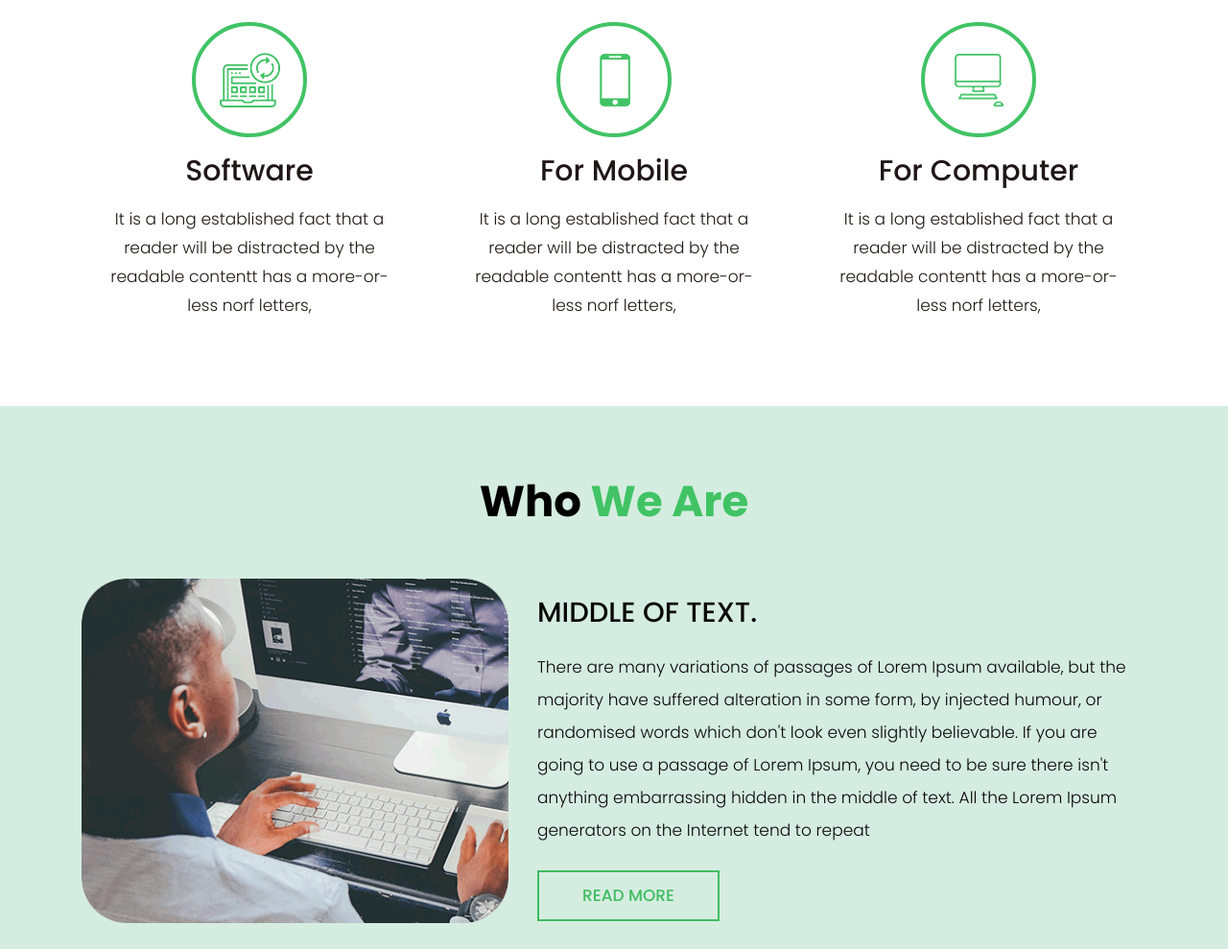
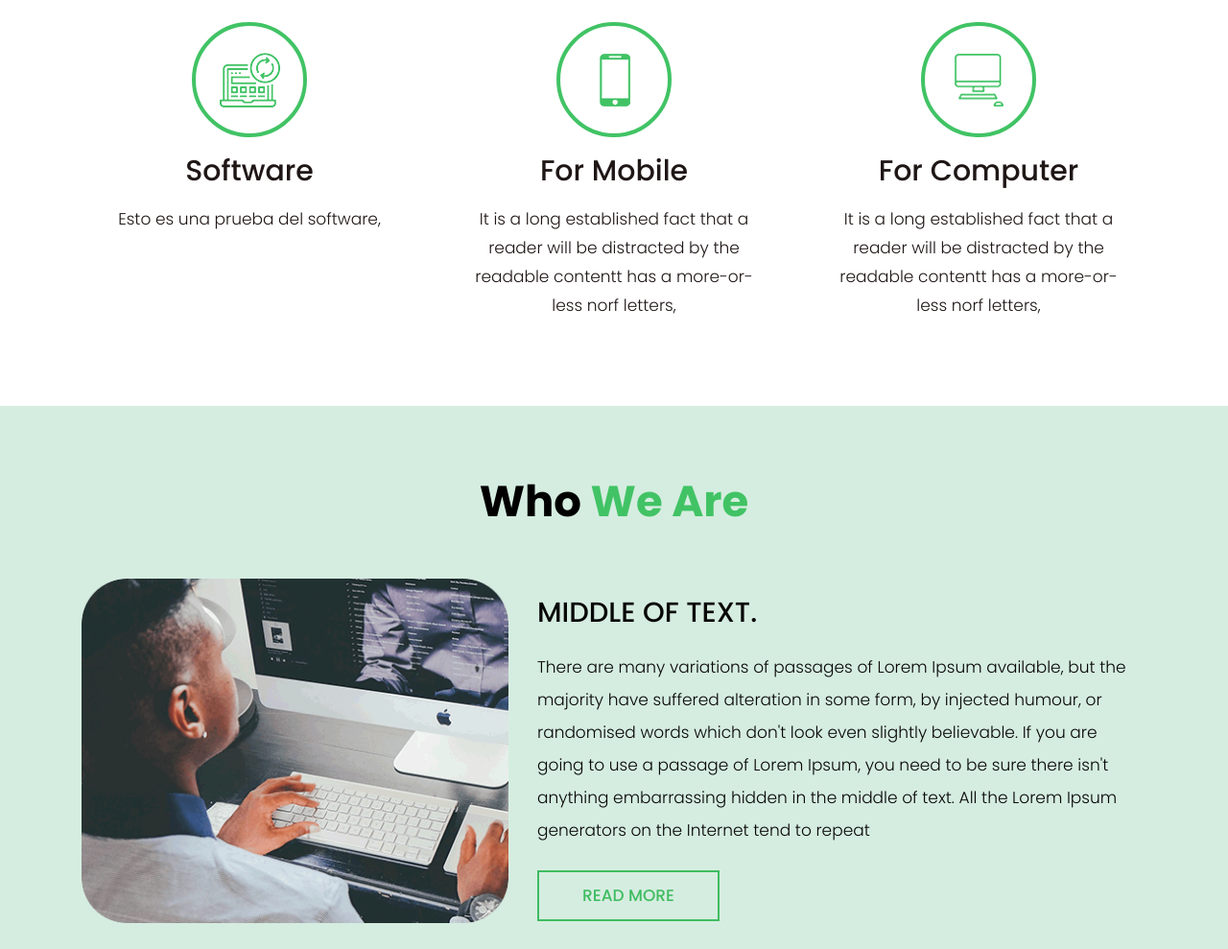
Before and after one commit to jcmolinad/practica, a plain HTML site: page index.html in a window 1280 px wide. Shown: the part 840-1829 px from the top of the page at 96% size. Drawn offline with nearby package versions, Linux system fonts and the light colour scheme.

Commit message:
Update index.html
Commit 3

```diff
--- a/index.html
+++ b/index.html
@@ -96,7 +96,7 @@
                   <div class="Soft-box">
                      <i><img src="images/service1.png" alt="#" /></i>
                      <h3> Software</h3>
-                     <p>It is a long established fact that a reader will be distracted by the readable contentt has a more-or-less norf letters,</p>
+                     <p>Esto es una prueba del software,</p>
                   </div>
                </div>
                <div class="col-xl-4 col-lg-4 col-md-4 col-sm-12">
```
